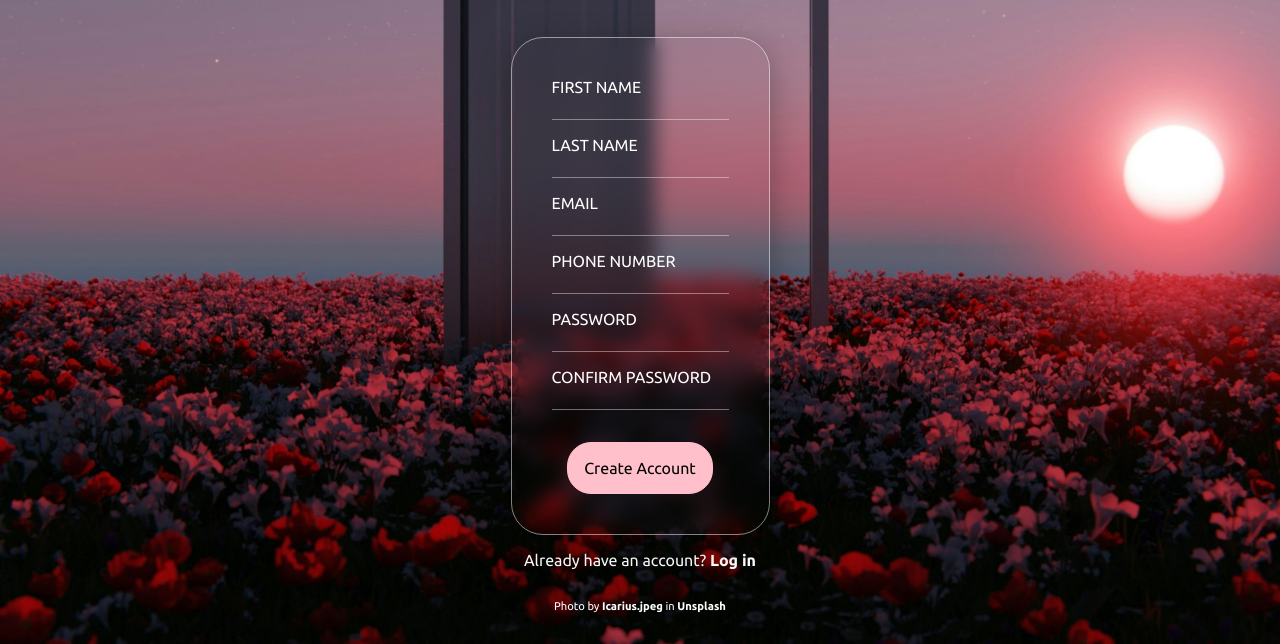
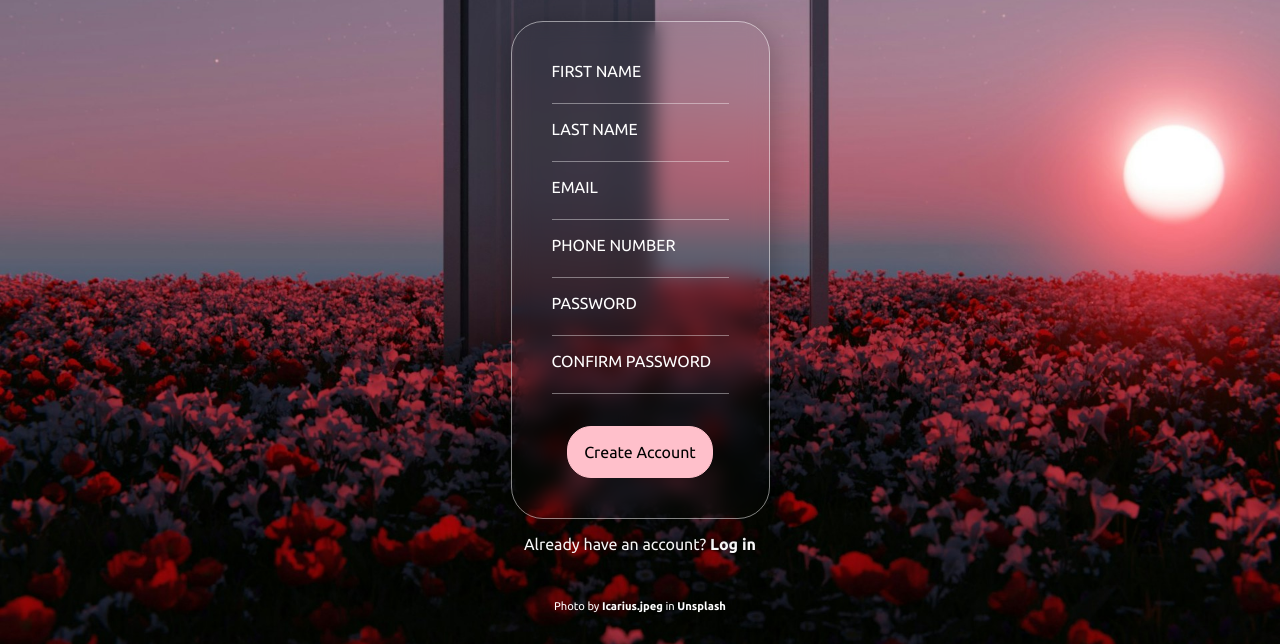
Before and after one commit to circobit/sign-up-form, a plain HTML site: page index.html in a window 1280 px wide. Shown: the part 156-800 px from the top of the page. Drawn offline with Linux system fonts and the light colour scheme.

Commit message:
set button font black and change padding from .container

```diff
--- a/css/style.css
+++ b/css/style.css
@@ -43,7 +43,7 @@ img {
 	align-items: center;
 	min-height: 100svh;
 	justify-content: space-between;
-	padding: 2rem 0;
+	padding: 0 0 2rem 0;
 }
 
 .formDiv {
@@ -147,6 +147,7 @@ button {
 	border-radius: 1.5rem;
 	font-family: 'Ubuntu';
 	font-size: 1rem;
+	color: black;
 }
 
 button:hover,
```
